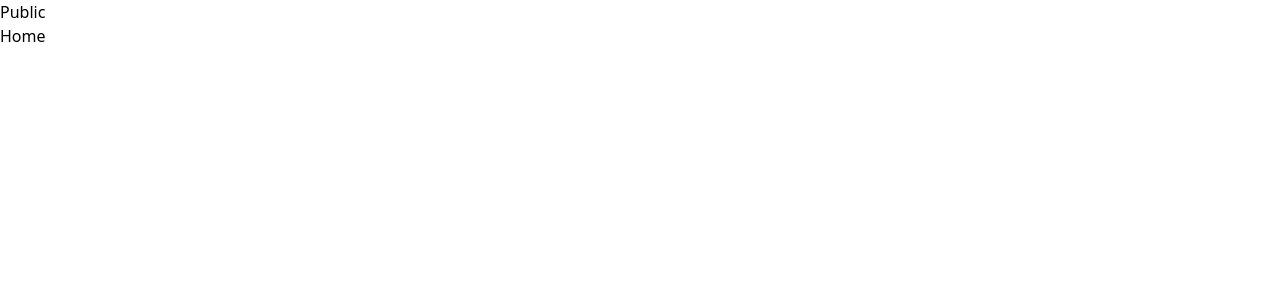
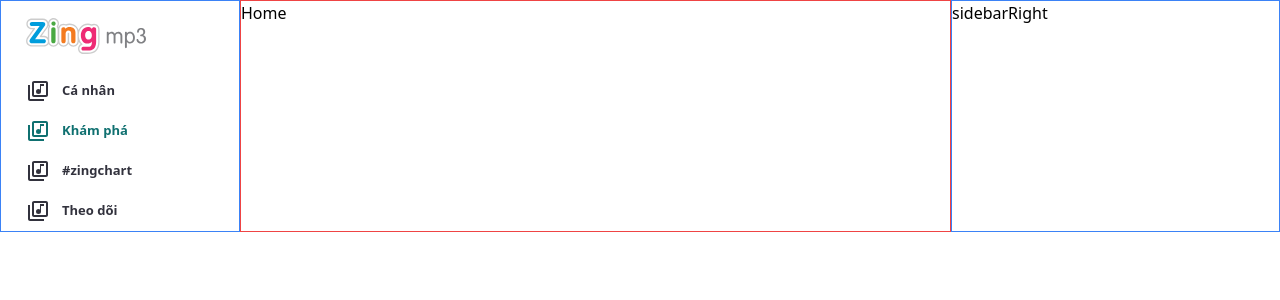
Before and after one commit to luongtheluc/Music_Listenner, a React (Create React App) app: page / in a window 1280 px wide. Shown: the top 300 px of the page. Built offline with nearby package versions, Linux system fonts and the light colour scheme.

Commit message:
code/layout

```diff
--- a/package.json
+++ b/package.json
@@ -9,6 +9,7 @@
     "autoprefixer": "10.4.5",
     "react": "^18.2.0",
     "react-dom": "^18.2.0",
+    "react-icons": "^4.7.1",
     "react-redux": "^8.0.5",
     "react-router-dom": "^6.8.1",
     "react-scripts": "^5.0.1",
--- a/src/App.js
+++ b/src/App.js
@@ -17,6 +17,9 @@
 					<Route path={path.PUBLIC} element={<Public />} >
 						<Route path={path.HOME} element={<Home />} />
 						<Route path={path.LOGIN} element={<Login />} />
+
+
+						<Route path={path.STAR} element={<Home />} />
 					</Route>
 				</Routes>
 			</div>
--- /dev/null
+++ b/src/components/SidebarLeft.js
@@ -0,0 +1,33 @@
+import React from 'react'
+import { NavLink } from 'react-router-dom';
+import logo from '../assets/logo.svg';
+import { sidebarMenu } from '../ultis/menu';
+
+
+const notActiveStyle = 'px-[25px] py-2 font-bold text-[#32323D] text-[13px] flex gap-[12px] items-center';
+const activeStyle = 'px-[25px] py-2 font-bold text-[#0F7070] text-[13px] flex gap-[12px] items-center';
+
+const sidebarLeft = () => {
+    return (
+        <div className='flex flex-col'>
+            <div className='w-full h-[70px] py-[15px] px-[25px] flex justify-start items-center'>
+                <img src={logo} alt="logo" className='w-[120px] h-10' />
+            </div>
+            <div className='flex flex-col'>
+                {sidebarMenu.map(item => (
+                    <NavLink
+                        to={item.path}
+                        key={item.path}
+                        end={item.end}
+                        className={({ isActive }) => isActive ? activeStyle : notActiveStyle}
+
+                    >
+                        {item.icon} <span>{item.text}</span>
+                    </NavLink>
+                ))}
+            </div>
+        </div>
+    )
+}
+
+export default sidebarLeft
--- /dev/null
+++ b/src/components/SidebarRight.js
@@ -0,0 +1,8 @@
+import React from 'react'
+
+export const SidebarRight = () => {
+    return (
+        <div>sidebarRight</div>
+    )
+}
+export default SidebarRight
--- /dev/null
+++ b/src/components/index.js
@@ -0,0 +1,2 @@
+export { default as SidebarLeft } from './SidebarLeft';
+export { default as SidebarRight } from './SidebarRight';
--- a/src/container/public/Public.js
+++ b/src/container/public/Public.js
@@ -1,8 +1,22 @@
 import React from 'react'
 import { Outlet } from 'react-router-dom'
+import { SidebarLeft, SidebarRight } from '../../components/index';
+
+
 const Public = () => {
     return (
-        <div>Public<Outlet /></div>
+        <div className='w-full flex overflow-y-auto'>
+            <div className='w-[240px] flex-none border border-blue-500 '>
+                <SidebarLeft />
+            </div>
+            <div className='flex-auto border border-red-500 '>
+                <Outlet />
+            </div>
+            <div className='w-[329px] flex-none border border-blue-500  '  >
+                <SidebarRight />
+            </div>
+
+        </div>
 
     )
 }
--- /dev/null
+++ b/src/ultis/icons.js
@@ -0,0 +1,7 @@
+import { MdOutlineLibraryMusic } from 'react-icons/md'
+
+const icons = {
+    MdOutlineLibraryMusic,
+}
+
+export default icons;
--- /dev/null
+++ b/src/ultis/menu.js
@@ -0,0 +1,26 @@
+import icons from "./icons"
+
+const { MdOutlineLibraryMusic } = icons;
+export const sidebarMenu = [
+    {
+        path: 'mymusic',
+        text: 'Cá nhân',
+        icon: <MdOutlineLibraryMusic size={24} />
+    },
+    {
+        path: '',
+        text: 'Khám phá',
+        icon: <MdOutlineLibraryMusic size={24} />
+    },
+    {
+        path: 'zing-chart',
+        text: '#zingchart',
+        icon: <MdOutlineLibraryMusic size={24} />
+    },
+    {
+        path: 'follow',
+        text: 'Theo dõi',
+        icon: <MdOutlineLibraryMusic size={24} />
+    },
+
+]
--- a/src/ultis/path.js
+++ b/src/ultis/path.js
@@ -1,7 +1,8 @@
 const path = {
     PUBLIC: '/*',
     HOME: '',
-    LOGIN: 'login'
+    LOGIN: 'login',
+    STAR: '*'
 }
 
 export default path;
```
Also changed, not shown: src/assets/logo.svg (added), 1 other file (tests, documents, lock files or other folders).
